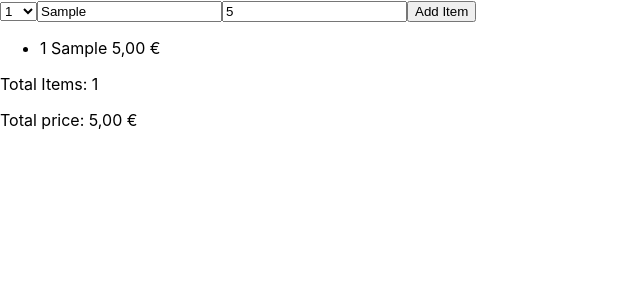
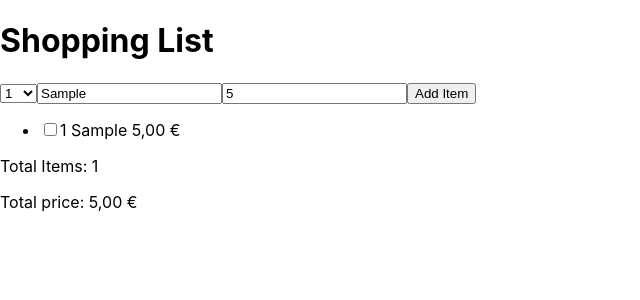
Before and after one commit to jrcopeti/react-shopping-list, a React (Create React App) app: page / in a window 1280 px wide. Both pictures are taken after typing "Sample", "5" into the empty fields and a click on the button "Add Item". Shown: the top 300 px of the page, without its empty margins (0-640 px from the left). Built offline with nearby package versions, Linux system fonts and the light colour scheme.

Commit message:
toggle item bought added

```diff
--- a/src/components/AddItemForm.js
+++ b/src/components/AddItemForm.js
@@ -9,13 +9,6 @@ export default function AddItemForm({ onAddItems}) {
     setPrice(onlyNumbers);
   }
 
-  function formatCurrency(value) {
-    return new Intl.NumberFormat("de-DE", {
-      style: "currency",
-      currency: "EUR"
-    }).format(value)
-  }
-
   function handleSubmit(e) {
     e.preventDefault();
 
@@ -23,7 +16,8 @@ export default function AddItemForm({ onAddItems}) {
       id: crypto.randomUUID(),
       quantity,
       name,
-      price: Number(price)
+      price: Number(price),
+      bought: false,
     };
     console.log(newItem);
     onAddItems(newItem);
--- a/src/components/App.js
+++ b/src/components/App.js
@@ -2,6 +2,7 @@ import { useState } from "react";
 import AddItemForm from "./AddItemForm.js";
 import List from "./List.js";
 import Status from "./Status.js";
+import Title from "./Title.js";
 
 export default function App() {
   const [items, setItems] = useState([]);
@@ -10,18 +11,26 @@ export default function App() {
     setItems((items) => [...items, item]);
   }
 
+  function handleToggleItems(id) {
+    setItems((items) =>
+      items.map((item) =>
+        item.id === id ? { ...item, bought: !item.bought } : item
+      )
+    );
+  }
+
   function formatCurrency(value) {
     return new Intl.NumberFormat("de-DE", {
       style: "currency",
-      currency: "EUR"
-    }).format(value)
+      currency: "EUR",
+    }).format(value);
   }
-
 
   return (
     <div>
+      <Title />
       <AddItemForm onAddItems={handleAddItems} />
-      <List items={items} onFormatCurrency={formatCurrency} />
+      <List items={items} onFormatCurrency={formatCurrency} onToggleItems={handleToggleItems} />
       <Status items={items} onFormatCurrency={formatCurrency} />
     </div>
   );
--- a/src/components/List.js
+++ b/src/components/List.js
@@ -1,6 +1,6 @@
 import ListItem from "./ListItem";
 
-export default function List({ items, onFormatCurrency }) {
+export default function List({ items, onFormatCurrency, onToggleItems }) {
   return (
     <ul>
       {items.map((item) => (
@@ -8,6 +8,7 @@ export default function List({ items, onFormatCurrency }) {
           key={item.id}
           item={item}
           onFormatCurrency={onFormatCurrency}
+          onToggleItem={onToggleItems}
         />
       ))}
     </ul>
--- a/src/components/ListItem.js
+++ b/src/components/ListItem.js
@@ -1,7 +1,12 @@
-export default function ListItem({ item, onFormatCurrency }) {
+export default function ListItem({ item, onFormatCurrency, onToggleItem }) {
   return (
     <li>
-      <span>
+      <input
+        type="checkbox"
+        value={item.bought}
+        onChange={() => onToggleItem(item.id)}
+      ></input>
+      <span style={item.bought ? { textDecoration: "line-through" } : {}}>
         {item.quantity} {item.name} {onFormatCurrency(item.price)}
       </span>
     </li>
--- /dev/null
+++ b/src/components/Title.js
@@ -0,0 +1,7 @@
+export default function Title() {
+ return (
+    <div>
+      <h1>Shopping List</h1>
+    </div>
+ )
+}
```
